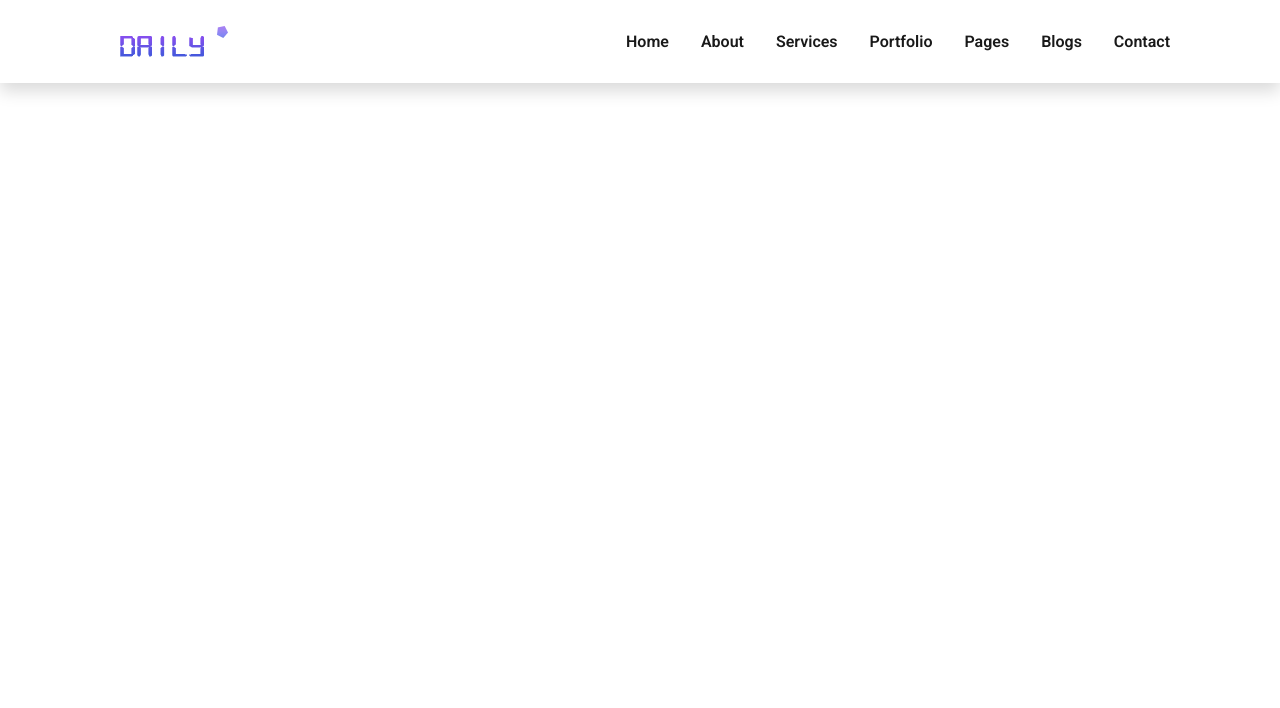
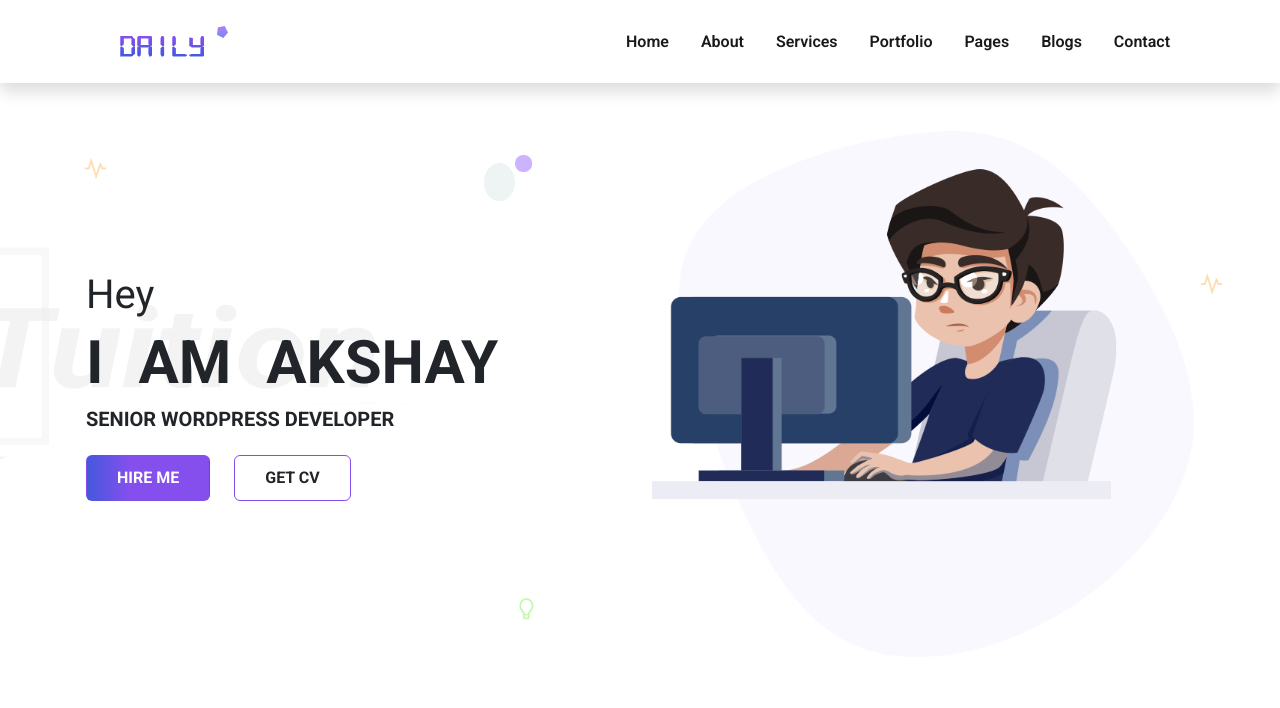
Before and after one commit to Derrarabdelillah/Daily_Portfolio, a plain HTML site: page index.html in a window 1280 px wide. Drawn offline with nearby package versions, Linux system fonts and the light colour scheme.

Commit message:
home page done

```diff
--- a/index.html
+++ b/index.html
@@ -8,7 +8,7 @@
     <!-- Bootstrap CSS Links -->
     <link rel="stylesheet" href="css/bootstrap.min.css">
     <link rel="stylesheet" href="css/bootstrap.min.css.map">
-    <link rel="stylesheet" href="css/style.css">
+    <link rel="stylesheet" href="style.css">
 
     <!-- Roboto Font Link -->
     <link rel="preconnect" href="https://fonts.googleapis.com">
@@ -86,17 +86,44 @@
     <!-- Content Start -->
      <div class="content">
 
-      <div class="container">
-        <div class="row">
+      <div class="container py-5 px-3">
+        <div class="row d-flex align-items-center flex-row">
 
-          <div class="col-md-6 col-sm-12 col-lg-6">
+          <!-- Column Start -->
+          <div class="col-md-6 col-sm-12 col-lg-6" >
+
+            <div class="description">
+
+              <h1 class="fw-normal fs3 dash-title">Hey</h1>
+              <h1 class="text-uppercase fw-bolder title">i am akshay</h1>
+              <h4 class="text-uppercase fs-5 fw-bold">senior wordpress developer</h4>
+
+              <div class="buttons d-flex justify-content-start gap-4">
+                <button class="btn main-btn my-3">Hire Me</button>
+                <button class="btn second-btn my-3">Get Cv</button>
+              </div>
+
+            </div>
 
           </div>
+          <!-- Column End -->
+
+          <!-- Column Start -->
+          <div class="col-md-6 col-sm-12 col-lg-6" >
+
+            <div class="image">
+              <img src="img/banner/banner-image.png" alt="logo" class="img-fluid img">
+            </div>
+
+          </div>
+          <!-- Column End -->
+
+
+
 
         </div>
       </div>
-
-     </div>
+    </div>
     <!-- Content End -->
     <!-- Bootstrap JS -->
     <script src="js/bootstrap.bundle.min.js"></script>
--- a/css/style.css
+++ b/style.css
@@ -38,3 +38,42 @@ body {
 .fa-solid:hover {
     opacity: 0.8;
 }
+
+.title {
+    font-size: 60px;
+    word-spacing: 20px;
+}
+
+.content {
+    background: url(img/banner/home-banner.png) no-repeat 0% 50%;
+    background-size: cover;
+    background-position: center;
+}
+
+.main-btn {
+    background: linear-gradient(90deg, rgba(68,88,220,1) 0%, rgba(133,79,238,1) 35%);
+    color: white;
+    padding: 10px 30px;
+    text-transform: uppercase;
+    font-weight: bold;
+    transition: all 0.3s;
+}
+
+.main-btn:hover {
+    color: white;
+    scale: 0.95;
+}
+
+.second-btn {
+    background-color: transparent;
+    border: 1px solid var(--purple-color);
+    padding: 10px 30px;
+    text-transform: uppercase;
+    font-weight: bold;
+    transition: all 0.3s;
+}
+
+.second-btn:hover {
+    border: 1px solid var(--purple-color);
+    scale: 0.95;
+}
```
